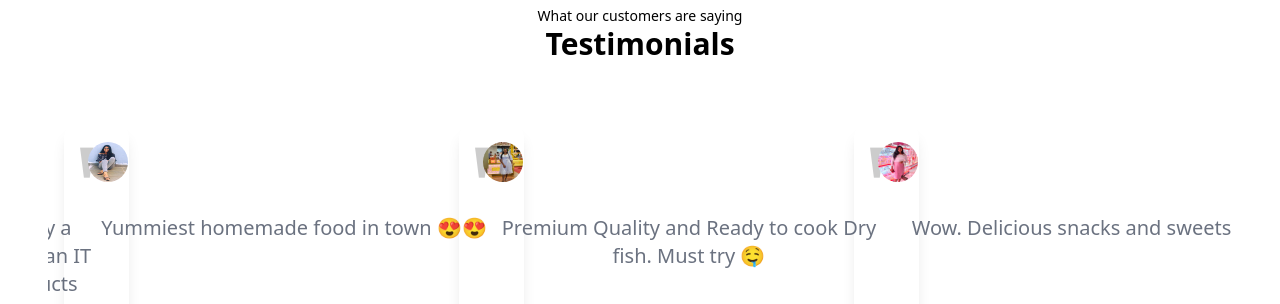
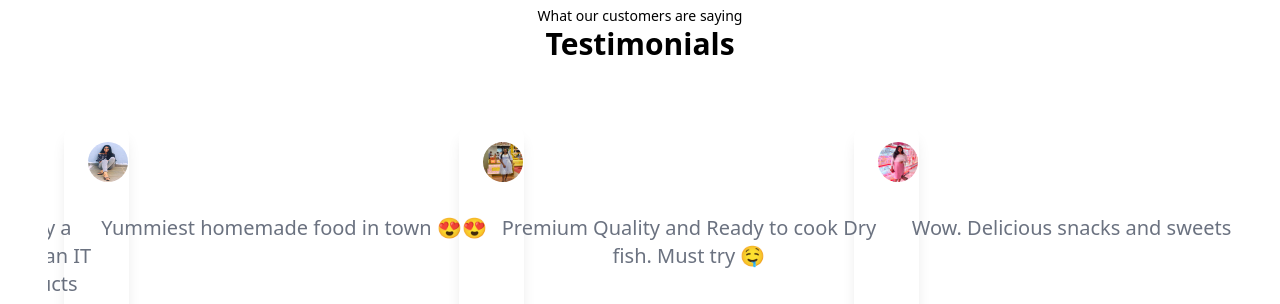
Before and after one commit to MenalinR/multiflavors, a React (Vite) app: page / in a window 1280 px wide. Shown: the part 1180-1484 px from the top of the page. Built offline with nearby package versions, Linux system fonts and the light colour scheme.

Commit message:
removed ''

```diff
--- a/src/components/Testimonials/Testimonials.jsx
+++ b/src/components/Testimonials/Testimonials.jsx
@@ -109,9 +109,7 @@ const Testimonials = () => {
             </h1>
         </div>
     </div>
-    <p className='text-black/20 text-9xl font-serif absolute top-0 right-0'>
-        ''
-    </p>
+
 </div>
 
 
```
